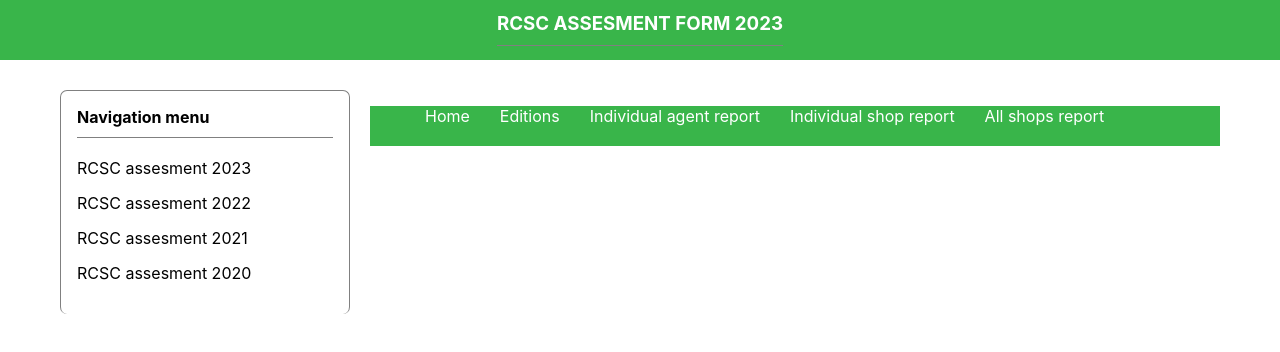
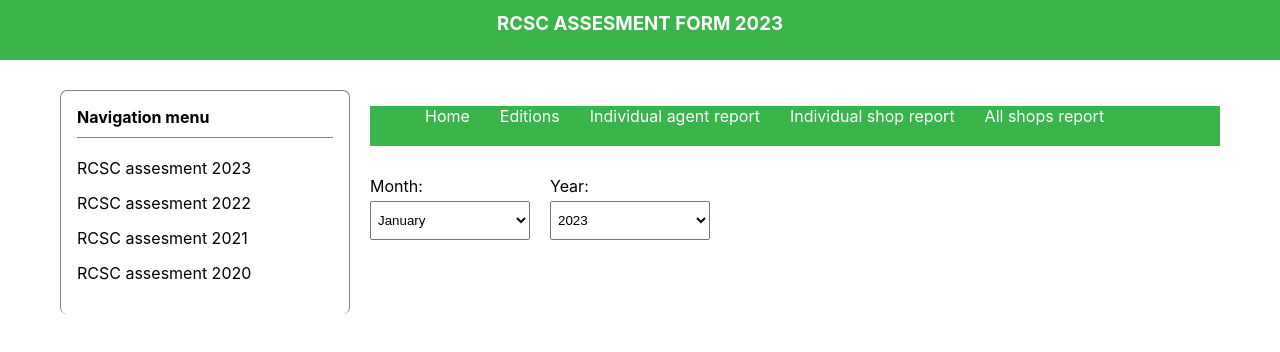
Before and after one commit to Mashmighty/assesmentform, a React (Create React App) app: page / in a window 1280 px wide. Shown: the top 352 px of the page. Built offline with nearby package versions, Linux system fonts and the light colour scheme.

Commit message:
feat(UI):added select component

```diff
--- a/src/App.css
+++ b/src/App.css
@@ -5,3 +5,9 @@
     padding: 0 60px;
 
 }
+.calendar {
+    display: grid ;
+    grid-template-columns: 1fr 1fr;
+    width: 40%;
+    gap: 20px;
+}
--- a/src/App.js
+++ b/src/App.js
@@ -2,9 +2,11 @@ import './App.css';
 import Header from './components/header'
 import SideMenu from './components/sideMenu';
 import Tabs from './components/tabs';
+import Select from './components/select';
 function App() {
   const tabs= [{name:"Home"},{name:"Editions"},{name:"Individual agent report"},{name:"Individual shop report"},{name:"All shops report"}]
-
+  const options= [{name:"January",value:"January"},{name:"February",value:"February"},{name:"March",value:"March"},{name:"April",value:"April"},{name:"May",value:"May"}]
+  const years= [{name:"2023",value:"2023"}]
   return (
     <div className="App">
      <Header/>
@@ -12,6 +14,8 @@ function App() {
      <SideMenu/>
           <div className='main-content'>
             <Tabs tabs={tabs}/>
+            <div className='calendar'> <Select options={options} label="Month" placeHolder="Select Month"/>
+            <Select options={years} label="Year" placeHolder="Select Year"/></div>
 
           </div>
      </div>
--- /dev/null
+++ b/src/components/select/index.css
@@ -0,0 +1,8 @@
+.label {
+    display: block;
+    padding-bottom: 5px;
+}
+.select {
+    padding: 10px 3px;
+    width: 100%;
+}
--- /dev/null
+++ b/src/components/select/index.js
@@ -0,0 +1,13 @@
+import React from 'react'
+import "./index.css"
+const Select = ({options,label,placeHolder}) => {
+  return (
+    <div><label for={label} className='label'>{label}:</label>
+
+    <select name={label} className='select' id={label} placeholder={placeHolder}>
+    {options.map((item,index)=><option key={index} value={item.value}>{item.name}</option>)}
+          </select></div>
+  )
+}
+
+export default Select
```
